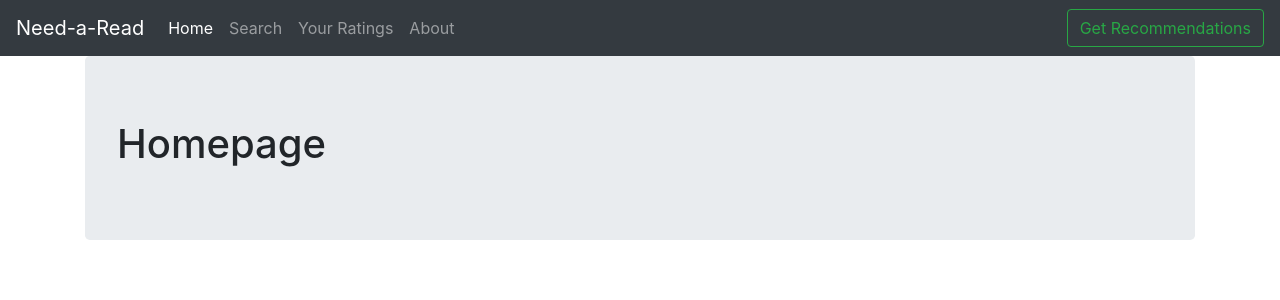
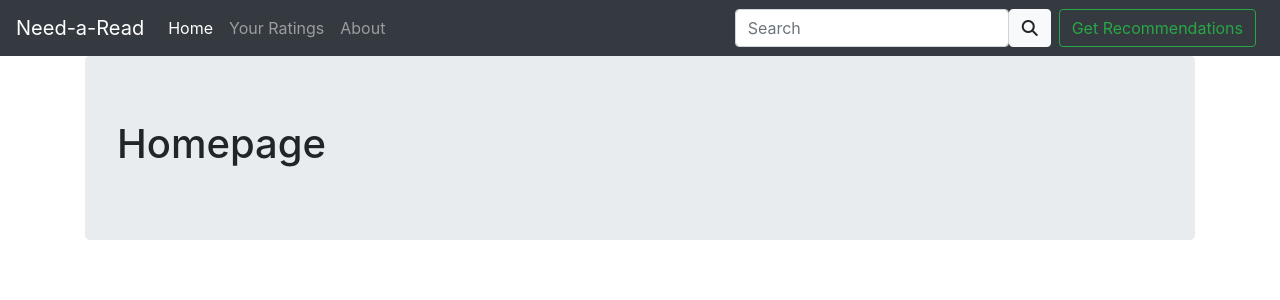
Before and after one commit to Safikh/Book-Recommender, a Flask app: page / in a window 1280 px wide. Shown: the top 300 px of the page. Run offline with Flask 2, Linux system fonts and the light colour scheme; parts of the project's set-up code (start-up, migrations or seed data) failed here and were passed over; some libraries are stand-ins or nearby versions.

Commit message:
Moved Search from separate page to Navbar

```diff
--- a/project/core/views.py
+++ b/project/core/views.py
@@ -1,4 +1,4 @@
-from flask import render_template, Blueprint, redirect, url_for
+from flask import render_template, Blueprint, redirect, url_for, request
 from project.core.forms import SearchForm, RatingForm
 from project.core import predict
 import pandas as pd
@@ -24,20 +24,10 @@ def info():
     return render_template('info.html')
 
 
-@core.route('/search', methods=['GET', 'POST'])
+@core.route('/search')
 def search():
 
-    form = SearchForm()
-
-    if form.validate_on_submit():
-        return redirect(url_for('core.search_results', text=form.text.data))
-
-    return render_template('search.html', form=form)
-
-
-@core.route('/search_results/<text>')
-def search_results(text):
-
+    text = request.args['title']
 
     results = df[df['title'].str.contains(text, case=False)]
     return render_template('search_results.html', results=results)
--- a/project/templates/base.html
+++ b/project/templates/base.html
@@ -21,12 +21,10 @@
     </button>
 
     <div class="collapse navbar-collapse" id="navbarSupportedContent">
+
       <ul class="navbar-nav mr-auto">
         <li class="nav-item active">
           <a class="nav-link" href="{{url_for('core.index')}}">Home <span class="sr-only">(current)</span></a>
-        </li>
-        <li class="nav-item">
-          <a class="nav-link" href="{{url_for('core.search')}}">Search</a>
         </li>
         <li class="nav-item">
           <a class="nav-link" href="{{url_for('core.user_ratings')}}">Your Ratings</a>
@@ -35,9 +33,17 @@
           <a class="nav-link" href="{{url_for('core.info')}}">About</a>
         </li>
       </ul>
-      <form class="form-inline my-2 my-lg-0">
-        <a class="btn btn-outline-success my-2 my-sm-0" href="{{url_for('core.recommendations')}}">Get Recommendations</a>
-      </form>
+
+      <div class="input-group-append">
+        <form class="form-inline" action="{{url_for("core.search")}}">
+          <input class="form-control" type="search" placeholder="Search" aria-label="Search" name="title">
+          <span class="input-group-btn">
+            <button type=submit class="btn btn-light"><span class="fas fa-search" title="Submit"></span></button>
+          </span>
+        </form>
+      </div>
+
+      <a class="btn btn-outline-success m-2 my-sm-0" href="{{url_for('core.recommendations')}}">Get Recommendations</a>
     </div>
   </nav>
 
```
Also changed, not shown: project/templates/search.html (deleted, +0 -20 lines).
